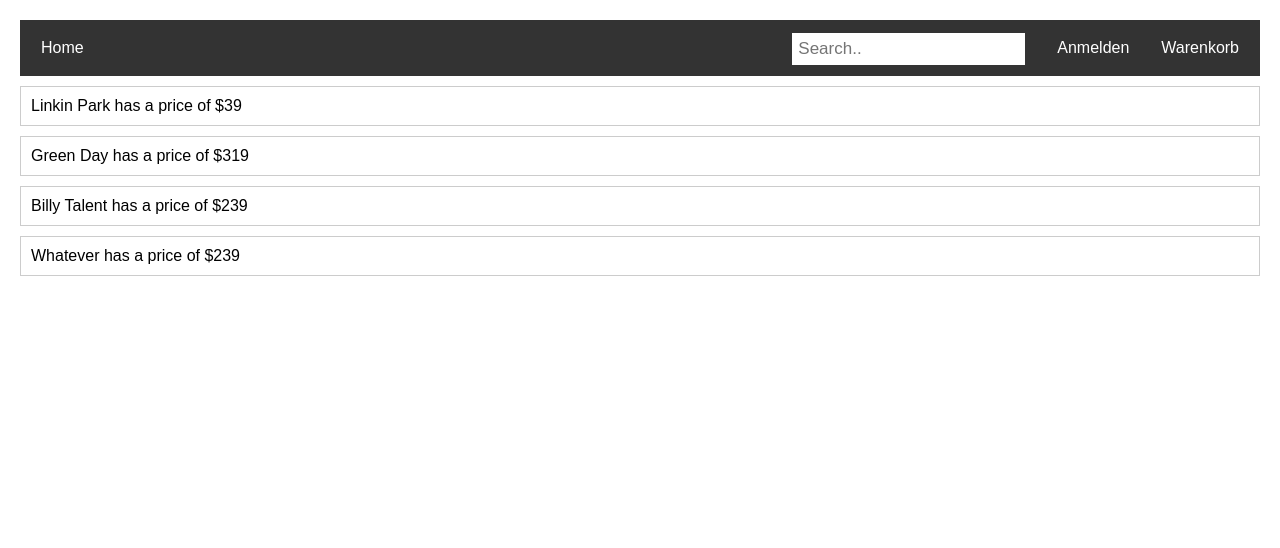
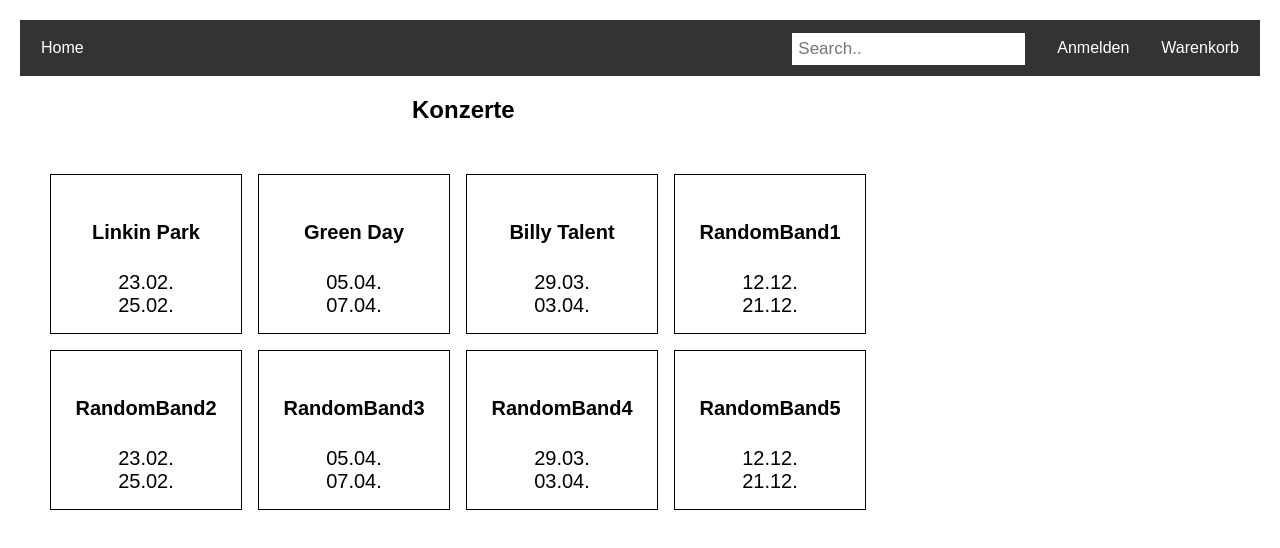
Before and after one commit to Muffin1611/react-konzertportal, a React app: page / in a window 1280 px wide. Built offline with nearby package versions, Linux system fonts and the light colour scheme.

Commit message:
Item Grid CSS

```diff
--- a/public/concerts.json
+++ b/public/concerts.json
@@ -3,22 +3,42 @@
     {
       "id": "1",
       "name": "Linkin Park",
-      "price": "$39"
+      "events": ["23.02.", "25.02."]
     },
     {
       "id": "2",
       "name": "Green Day",
-      "price": "$319"
+      "events": ["05.04.", "07.04."]
     },
     {
       "id": "3",
       "name": "Billy Talent",
-      "price": "$239"
+      "events": ["29.03.", "03.04."]
     },
     {
       "id": "4",
-      "name": "Whatever",
-      "price": "$239"
+      "name": "RandomBand1",
+      "events": ["12.12.", "21.12."]
+    },
+    {
+      "id": "5",
+      "name": "RandomBand2",
+      "events": ["23.02.", "25.02."]
+    },
+    {
+      "id": "6",
+      "name": "RandomBand3",
+      "events": ["05.04.", "07.04."]
+    },
+    {
+      "id": "7",
+      "name": "RandomBand4",
+      "events": ["29.03.", "03.04."]
+    },
+    {
+      "id": "8",
+      "name": "RandomBand5",
+      "events": ["12.12.", "21.12."]
     }
   ]
 }
--- a/src/Concert/concert.css
+++ b/src/Concert/concert.css
@@ -1,25 +1,29 @@
-@import url(https://fonts.googleapis.com/css?family=Lato:400,900);
-
-
-h1 {
-    font-weight: 900;
-    font-size: 60px;
+h2 {
+    margin-left: 24.5pc;
 }
 
-.concert a {
-    display: block;
-    padding: 10px;
-    border: 1px solid #ccc;
-    margin: 10px 0 10px 0;
+.wrapper {
+    display: grid;
+    grid-gap: 1pc 1pc;
+    grid-template-columns: 12pc 12pc 12pc 12pc;
+    grid-template-rows: 10pc 10pc 10pc 10pc;
+    padding: 30px;
+    align-content: center;
+}
+
+.item {
+    background-color: white;
+    border: 1px solid black;
+    padding: 20px;
+    font-size: 20px;
+    text-align: center;
+}
+
+.item a {
+    color: black;
     text-decoration: none;
-    color: black;
 }
-.concert a:hover {
-    background: #eee;
+
+.item:hover {
+    background-color:lightgrey;
 }
-.concert a span {
-    margin: 0 2px;
-}
-.concert a span:first-child {
-    font-weight: 900;
-}
--- a/src/Concert/concert.js
+++ b/src/Concert/concert.js
@@ -33,18 +33,28 @@
     this.serverRequest.abort();
 }
 
+
     render(){
         return (
             <div>
+                <h2>Konzerte</h2>
+            <div className="wrapper">
                 {this.state.concerts.map(function(concert) {
                     return (
-                        <div key={concert.id} className="concert">
-                            <a href="placeholder.asp">
-                                {concert.name} has a price of {concert.price}
-                            </a>
+                        <div className="item">
+                        <a href="#" key={concert.id}>
+                            <h4>
+                                {concert.name}
+                            </h4>
+                            <p id="eventList">
+                                {concert.events[0]}<br/>
+                                {concert.events[1]}
+                            </p>
+                        </a>
                         </div>
                     );
                 })}
+            </div>
             </div>
         )
 
```
